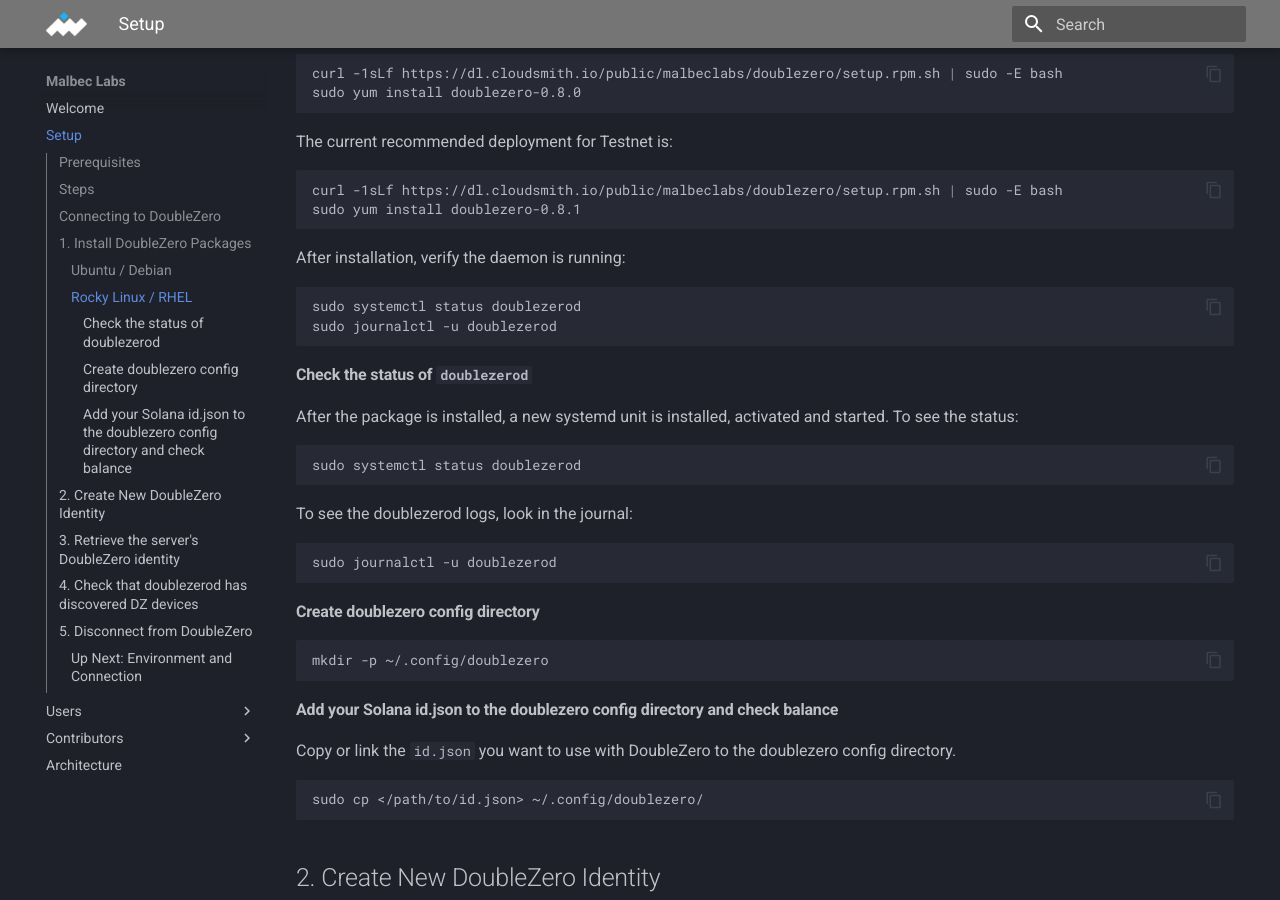
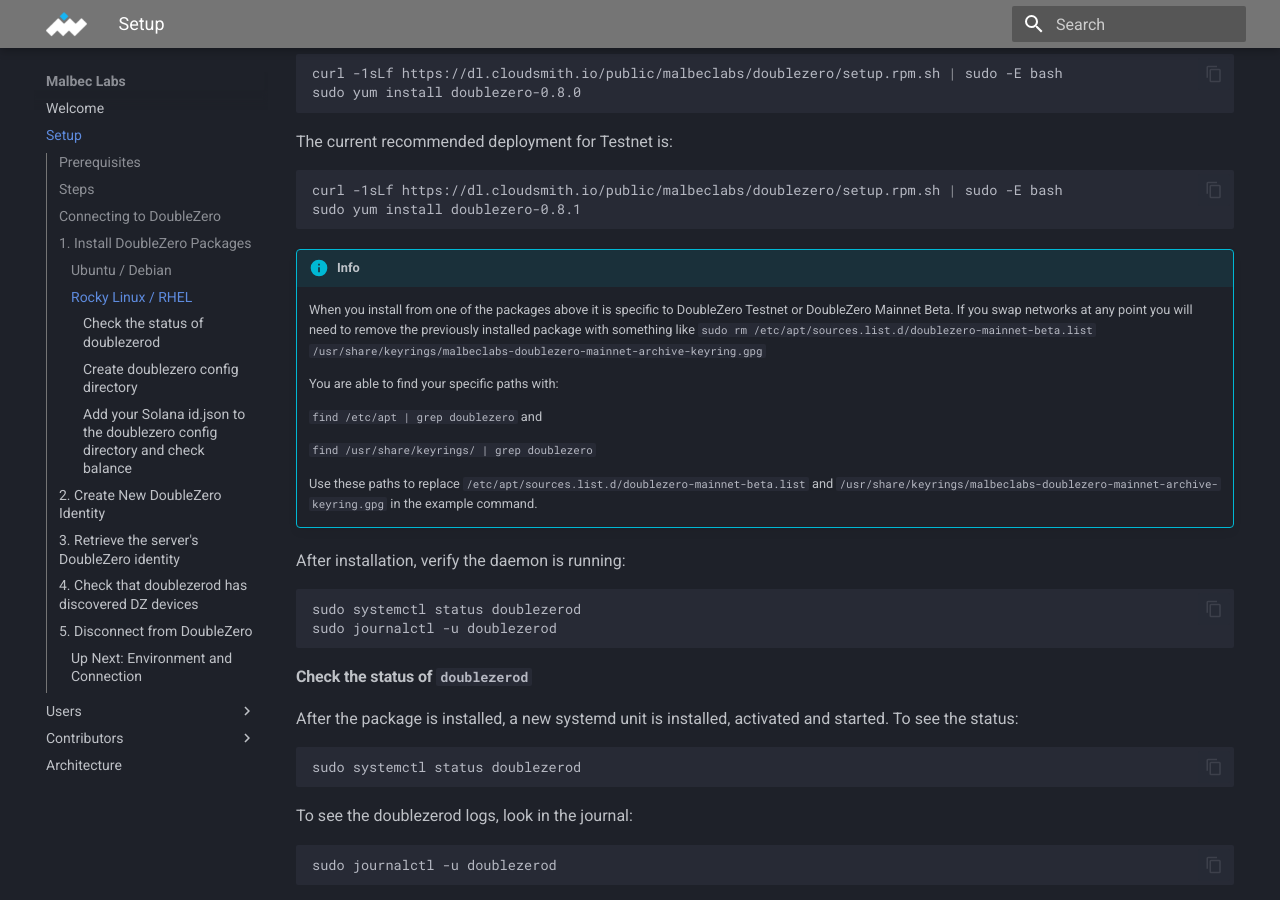
Before and after one commit to malbeclabs/docs, an MkDocs documentation site: the page built from docs/setup.md, in a window 1280 px wide and 900 px high, scrolled down 1472 px. Built offline with MkDocs 1.6.1 and Material for MkDocs 9.7.7, drawn with Linux system fonts in a browser that asks for light colours.

Commit message:
add setup info
add info on new package workflow

````diff
--- a/docs/setup.md
+++ b/docs/setup.md
@@ -42,7 +42,6 @@
 sudo apt-get install doublezero=0.8.1-1
 ```
 
-
 ### Rocky Linux / RHEL
 
 The current recommended deployment for Mainnet-Beta is:
@@ -56,6 +55,18 @@
 curl -1sLf https://dl.cloudsmith.io/public/malbeclabs/doublezero/setup.rpm.sh | sudo -E bash
 sudo yum install doublezero-0.8.1
 ```
+
+!!! info
+    When you install from one of the packages above it is specific to DoubleZero Testnet or DoubleZero Mainnet Beta. If you swap networks at any point you will need to remove the previously installed package with something like `sudo rm /etc/apt/sources.list.d/doublezero-mainnet-beta.list /usr/share/keyrings/malbeclabs-doublezero-mainnet-archive-keyring.gpg`
+
+    You are able to find your specific paths with:
+
+    `find /etc/apt | grep doublezero` and
+
+    `find /usr/share/keyrings/ | grep doublezero`
+
+    Use these paths to replace `/etc/apt/sources.list.d/doublezero-mainnet-beta.list` and `/usr/share/keyrings/malbeclabs-doublezero-mainnet-archive-keyring.gpg` in the example command.
+
 
 After installation, verify the daemon is running:
 
````
